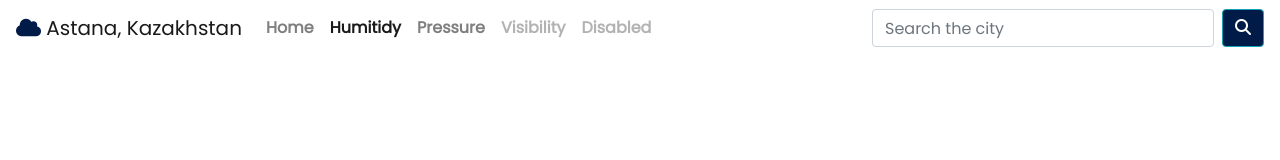
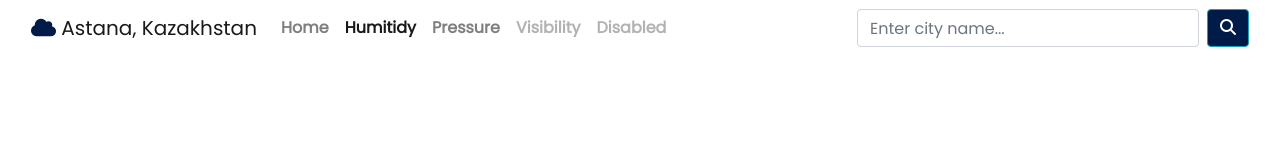
Before and after one commit to neobyvatel/SkyCast, a website built with Vite: page humidity.html in a window 1280 px wide. Built offline with nearby package versions, Linux system fonts and the light colour scheme.

Commit message:
navbar full

```diff
--- a/humidity.html
+++ b/humidity.html
@@ -42,6 +42,7 @@
     <title>Weather App</title>
   </head>
   <body>
+    <div class="container-fluid">
       <nav class="navbar navbar-expand-lg navbar-light">
         <a class="navbar-brand" href="#"
           ><i class="fa-solid fa-cloud"></i> Astana, Kazakhstan</a
@@ -83,7 +84,7 @@
             <input
               class="form-control mr-sm-2"
               type="search"
-            placeholder="Search the city"
+              placeholder="Enter city name..."
               aria-label="Search"
             />
             <button class="btn btn-info my-2 my-sm-0" type="submit">
@@ -92,5 +93,6 @@
           </form>
         </div>
       </nav>
+    </div>
   </body>
 </html>
```
Also changed, not shown: index.html (+3 -1 lines), pressure.html (+3 -1 lines). Lines whose indentation alone changed are shown as unchanged.
